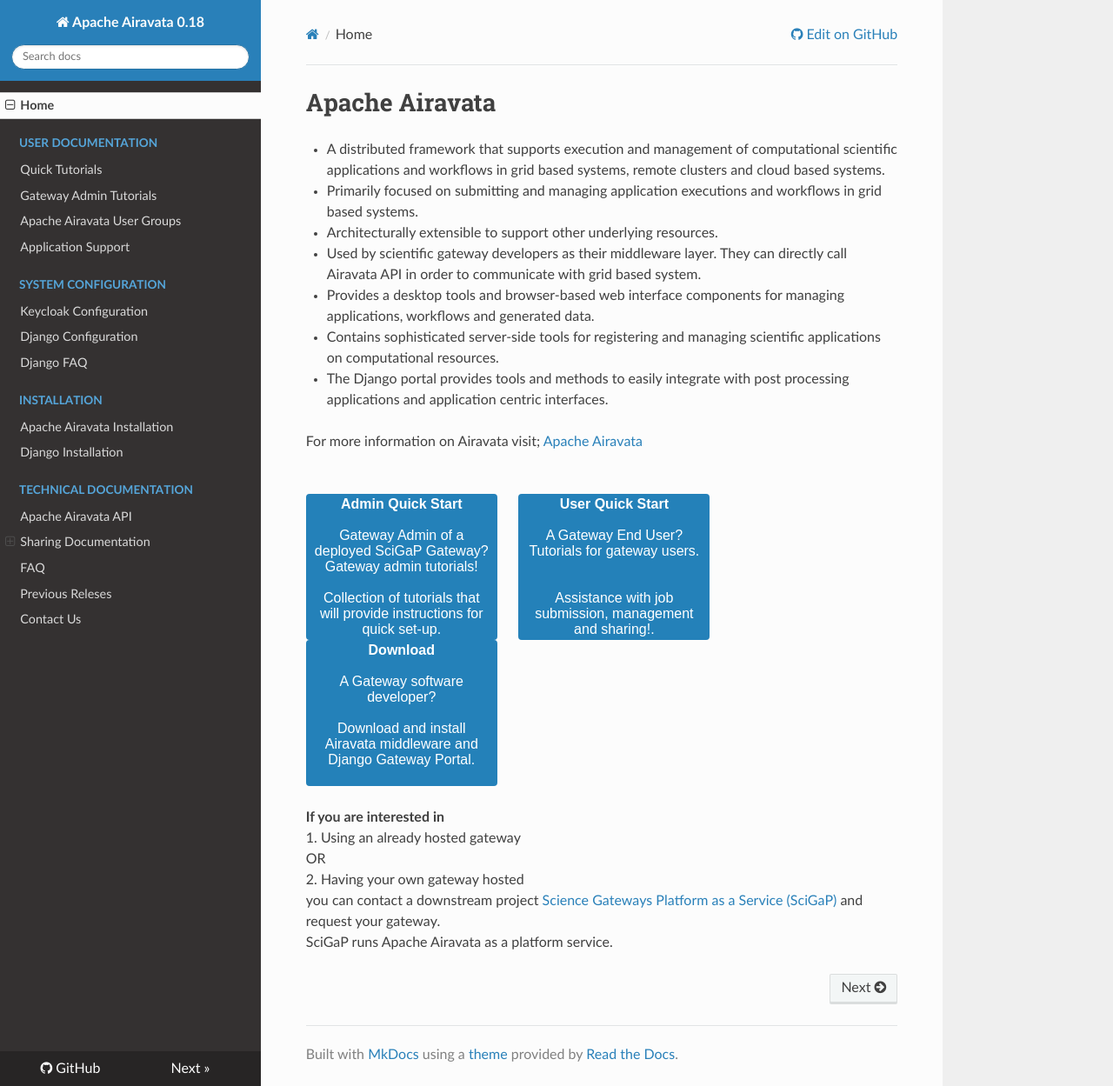
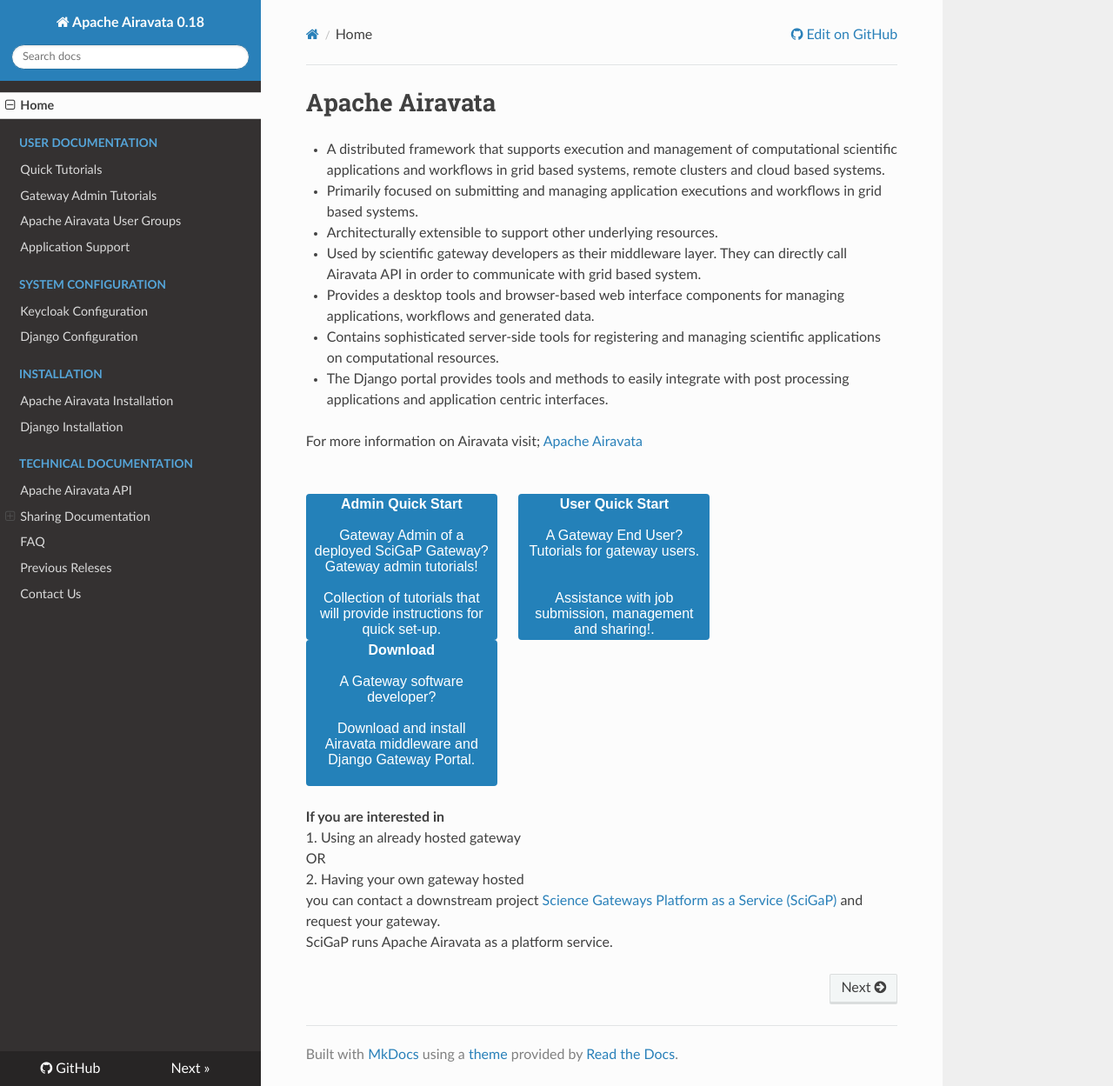
Before and after one commit to isabella232/airavata-docs, an MkDocs documentation site: the page built from docs/index.md, in a window 1280 px wide and 1249 px high. Shown: the whole window at 87% size. Built offline with MkDocs 1.6.1, drawn with Linux system fonts in a browser that asks for light colours; nearby versions of some CDN libraries; old or Windows-style settings are respelled for this version of MkDocs.

Commit message:
Hiding obsolete links to PGA FAQ

```diff
--- a/mkdocs.yml
+++ b/mkdocs.yml
@@ -16,7 +16,7 @@ pages:
 - System Configuration:
   - Keycloak Configuration: 'configuration/keycloak-configuration.md'
   - Django Configuration: 'configuration/pga-configuration.md'
-  - Django FAQ: 'maintenance/pga-maintenance.md'
+#  - Django FAQ: 'maintenance/pga-maintenance.md'
 - Installation:
   - Apache Airavata Installation: 'installation/airavata-installation.md'
   - Django Installation: 'installation/pga-installation.md'
```
